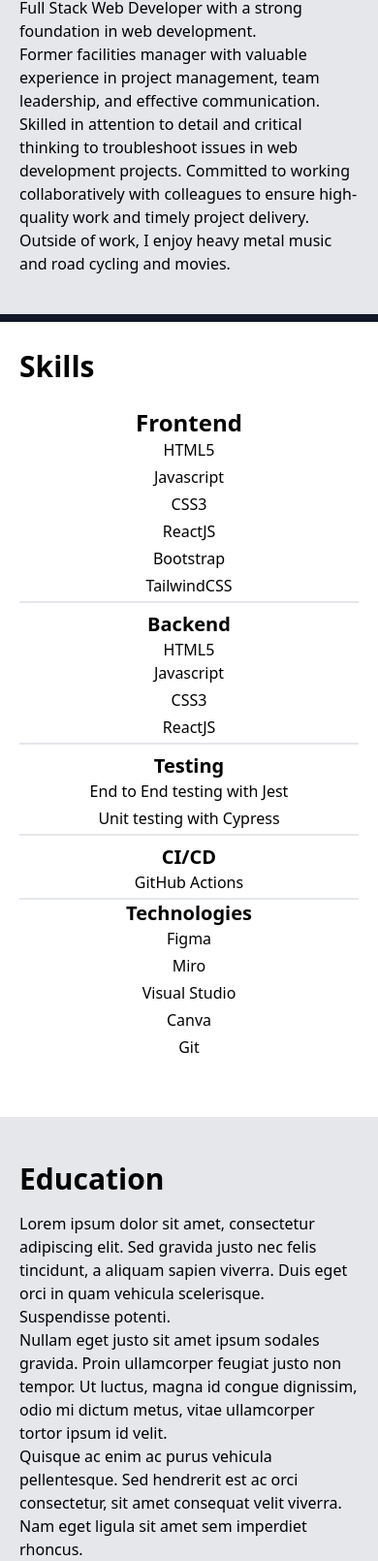
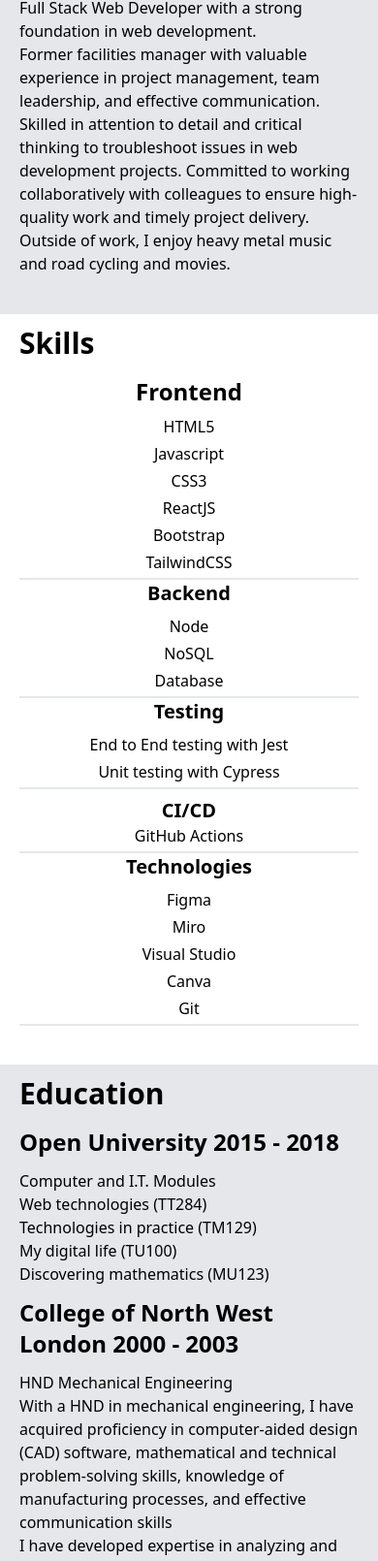
Before and after one commit to jcamargoUK/practice-CV, a website: page src/index.html in a window 390 px wide. Shown: the part 376-1986 px from the top of the page at 97% size. Drawn offline with nearby package versions, Linux system fonts and the light colour scheme.

Commit message:
all sections and responsiveness complete

```diff
--- a/src/index.html
+++ b/src/index.html
@@ -36,12 +36,12 @@
   </section>
 
   <!-- Skills Section -->
-  <section id="skills" class="bg-white py-4 mt-2 border-b-2">
+  <section id="skills" class="bg-white md:px-10 lg:px-20 xl:px-56">
     <div class="container mx-auto px-5 pb-10">
-      <p class="text-3xl font-bold mb-4 pt-3 md:text-4xl lg:text-5xl xl:text-6xl">Skills</p>
+      <h2 class="text-3xl font-bold mb-4 pt-3 md:text-4xl lg:text-5xl xl:text-6xl">Skills</h2>
       <ol class="flex flex-col justify-between text-center">
-        <li class="mt-2 border-b-2">
-          <p class="text-2xl font-bold">Frontend</p>
+        <p class="text-2xl font-bold">Frontend</p>
+        <li class="mt-2 border-b-2 md:flex md:flex-row md:justify-between md:px-5 md:py-8 ">
           <p class="pb-1">HTML5</p>
           <p class="pb-1">Javascript</p>
           <p class="pb-1">CSS3</p>
@@ -49,24 +49,31 @@
           <p class="pb-1">Bootstrap</p>
           <p class="pb-1">TailwindCSS</p>
         </li>
-        <li class="mt-2 border-b-2">
-          <p class="text-xl font-bold">Backend</p>
-          <p>HTML5</p>
-          <p class="pb-1">Javascript</p>
-          <p class="pb-1">CSS3</p>
-          <p class="pb-1">ReactJS</p>
+      </ol>
+      <ol class="flex flex-col justify-between text-center">
+        <p class="text-xl font-bold md:pt-8">Backend</p>
+        <li class="mt-2 border-b-2 md:flex md:flex-row md:justify-evenly md:px-5 md:py-8">
+          <p class="pb-1">Node</p>
+          <p class="pb-1">NoSQL</p>
+          <p class="pb-1">Database</p>
         </li>
-        <li class="mt-2 border-b-2">
-          <p class="text-xl font-bold">Testing</p>
+      </ol>
+      <ol class="flex flex-col justify-between text-center">
+        <p class="text-xl font-bold md:pt-8">Testing</p>
+        <li class="mt-2 border-b-2 md:flex md:flex-row md:justify-evenly md:px-5 md:py-8">
           <p class="pb-1">End to End testing with Jest</p>
           <p class="pb-1">Unit testing with Cypress</p>
         </li>
+      </ol>
+      <ol class="flex flex-col justify-between text-center">
         <li class="mt-2 border-b-2">
-          <p class="text-xl font-bold">CI/CD</p>
+          <p class="text-xl font-bold md:pt-8">CI/CD</p>
           <p class="pb-1">GitHub Actions</p>
         </li>
-        <li>
-          <p class="text-xl font-bold">Technologies</p>
+      </ol>
+      <ol class="flex flex-col justify-between text-center">
+        <p class="text-xl font-bold md:pt-8">Technologies</p>
+        <li class="mt-2 border-b-2 md:flex md:flex-row md:justify-between md:px-5 md:py-8">
           <p class="pb-1">Figma</p>
           <p class="pb-1">Miro</p>
           <p class="pb-1">Visual Studio</p>
@@ -78,31 +85,71 @@
   </section>
 
   <!-- Education Section -->
-  <section id="education" class="bg-gray-200 py-8">
+  <section id="education" class="bg-gray-200 pmd:px-10 lg:px-20 xl:px-56">
     <div class="container mx-auto px-5 pb-10">
       <p class="text-3xl font-bold mb-4 pt-3 md:text-4xl lg:text-5xl xl:text-6xl">Education</p>
-      <p>Lorem ipsum dolor sit amet, consectetur adipiscing elit. Sed gravida justo nec felis tincidunt, a aliquam sapien viverra. Duis eget orci in quam vehicula scelerisque. Suspendisse potenti.</p>
-      <p>Nullam eget justo sit amet ipsum sodales gravida. Proin ullamcorper feugiat justo non tempor. Ut luctus, magna id congue dignissim, odio mi dictum metus, vitae ullamcorper tortor ipsum id velit.</p>
-      <p>Quisque ac enim ac purus vehicula pellentesque. Sed hendrerit est ac orci consectetur, sit amet consequat velit viverra. Nam eget ligula sit amet sem imperdiet rhoncus.</p>
+      <section>
+        <h2 class="text-2xl font-bold my-3">Open University 2015 - 2018</h2>
+        <p>Computer and I.T. Modules</p>
+        <ol>
+          <li>Web technologies (TT284)</li>
+          <li>Technologies in practice (TM129)</li>
+          <li>My digital life (TU100)</li>
+          <li>Discovering mathematics (MU123)</li>
+        </ol>
+      </section>
+      <section>
+        <h2 class="text-2xl font-bold my-3">College of North West London 2000 - 2003</h2>
+        <p>HND Mechanical Engineering</p>
+        <ol>
+          <li>With a HND in mechanical engineering, I have acquired proficiency in computer-aided design (CAD) software, mathematical and technical problem-solving skills, knowledge of manufacturing processes, and effective communication skills
+          </li>
+          <li>I have developed expertise in analyzing and solving mechanical engineering problems in areas such as thermodynamics, fluid mechanics, and strength of materials, while also being able to communicate my ideas and designs effectively to stakeholders.</li>
+        </ol>
+      </section>
     </div>
   </section>
 
   <!-- Work Experience Section -->
-  <section id="work-experience" class="bg-white py-8">
+  <section id="work-experience" class="bg-white md:px-10 lg:px-20 xl:px-56">
     <div class="container mx-auto px-5 pb-10">
       <h2 class="text-3xl font-bold mb-4 pt-3 md:text-4xl lg:text-5xl xl:text-6xl">Work Experience</h2>
-      <p>Lorem ipsum dolor sit amet, consectetur adipiscing elit. Sed gravida justo nec felis tincidunt, a aliquam sapien viverra. Duis eget orci in quam vehicula scelerisque. Suspendisse potenti.</p>
-      <p>Nullam eget justo sit amet ipsum sodales gravida. Proin ullamcorper feugiat justo non tempor. Ut luctus, magna id congue dignissim, odio mi dictum metus, vitae ullamcorper tortor ipsum id velit.</p>
-      <p>Quisque ac enim ac purus vehicula pellentesque. Sed hendrerit est ac orci consectetur, sit amet consequat velit viverra. Nam eget ligula sit amet sem imperdiet rhoncus.</p>
+      <section>
+        <h2 class="text-2xl font-bold my-3">Facilities Manager -- Oct/2018 -  Jan/2023</h2>
+        <p class="text-xl font-bold md:pt-8">Institute of Psychoanalysis </p>
+        <ol>
+          <li>Developed and implemented maintenance policies and procedures that reduced maintenance costs by 20% while increasing facility uptime by 15%.</li>
+          <li>Managed and supervised facility staff, resulting in a 25% increase in staff productivity and a 10% reduction in staff turnover.</li>
+          <li>Developed and managed budgets for facility operations, maintenance, and repair, achieving a 5% cost savings while maintaining high levels of service quality.</li>
+        </ol>
+      </section>
+      <section>
+        <h2 class="text-2xl font-bold my-3">Building Services Manager -- Mar/2009 -  Jun/2018</h2>
+        <p class="text-xl font-bold md:pt-8">Coca-Cola HQ, London</p>
+        <ol>
+          <li>Oversaw the installation and operation of building systems, resulting in a 20% reduction in energy consumption and a 15% increase in system efficiency.</li>
+          <li>Managed and supervised facility staff, resulting in a 25% increase in staff productivity and a 10% reduction in staff turnover.</li>
+          <li>DConducted feasibility studies, cost estimates, and risk assessments for building services systems, resulting in a reduction in project costs and an increase in project success rates.</li>
+          <li>Kept up-to-date with new technologies, regulations, and best practices in building services engineering and recommended their implementation, resulting in a 15% reduction in energy consumption and a 10% increase in system efficiency.</li>
+        </ol>
+      </section>
+      <section>
+        <h2 class="text-2xl font-bold my-3">Building Services Supervisor -- May/2001 -  Feb/2009</h2>
+        <p class="text-xl font-bold md:pt-8">London Business School</p>
+        <ol>
+          <li>Supervise and manage building services staff, including maintenance workers, cleaners, and security personnel.</li>
+          <li>Ensure compliance with local, state, and federal regulations, including building codes, fire codes, and environmental regulations.</li>
+          <li>Maintain relationships with vendors and contractors for maintenance and repair services and oversee their work to ensure high-quality and timely completion.</li>
+        </ol>
+      </section>
     </div>
   </section>
 
   <!-- Contact Section -->
-  <section id="contact" class="bg-gray-200 py-8">
+  <section id="contact" class="bg-gray-200 md:px-10 lg:px-20 xl:px-56">
     <div class="container mx-auto px-5 pb-10">
-      <h2 class="text-3xl font-bold mb-4 pt-3 md:text-4xl lg:text-5xl xl:text-6xl">Contact</h2>
-      <p>Lorem ipsum dolor sit amet, consectetur adipiscing elit. Sed gravida justo nec felis tincidunt, a aliquam sapien viverra. Duis eget orci in quam vehicula scelerisque. Suspendisse potenti.</p>
-      <p>Nullam eget justo sit amet ipsum sodales gravida. Proin ullam</p>
+      <h2 class="text-3xl font-bold mb-4 pt-3 md:text-4xl lg:text-5xl xl:text-6xl">Get in Touch</h2>
+
     </div>
   </section>
 </body>
```
Also changed, not shown: styles/output.css.
